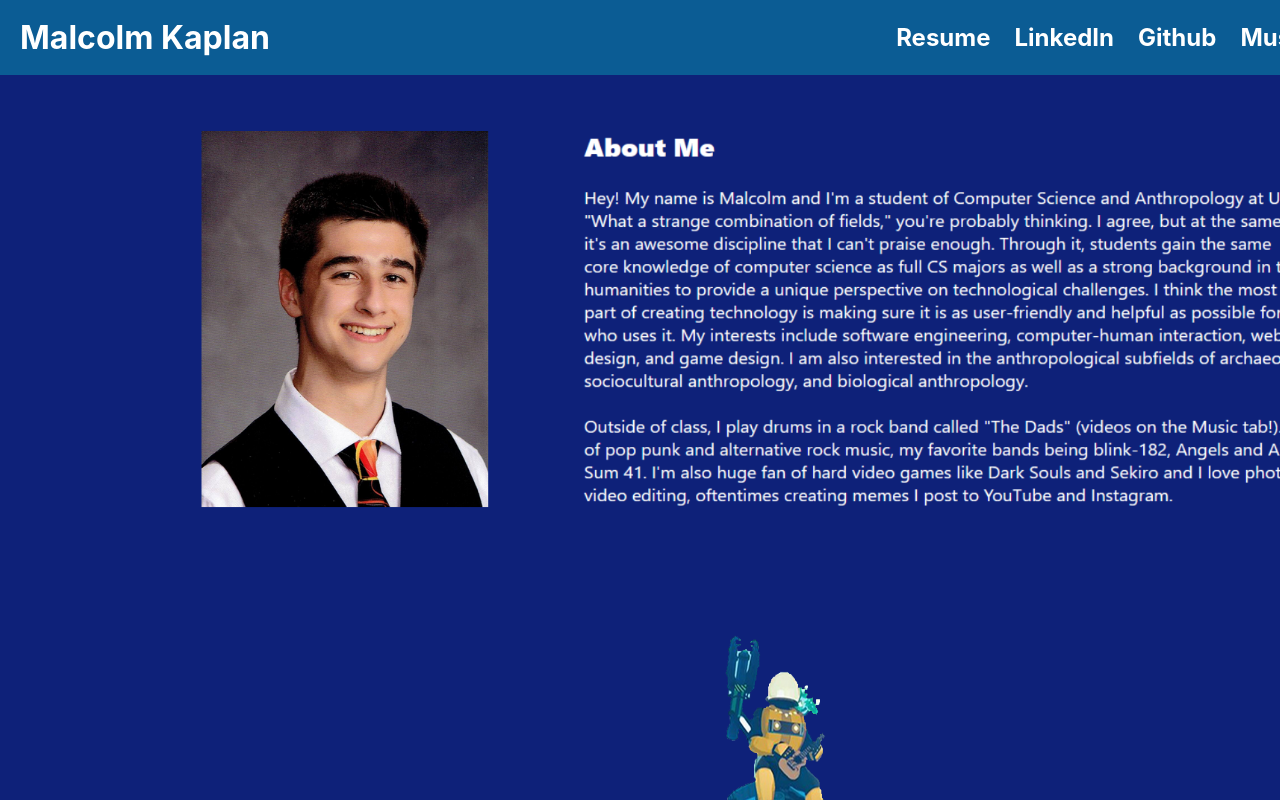
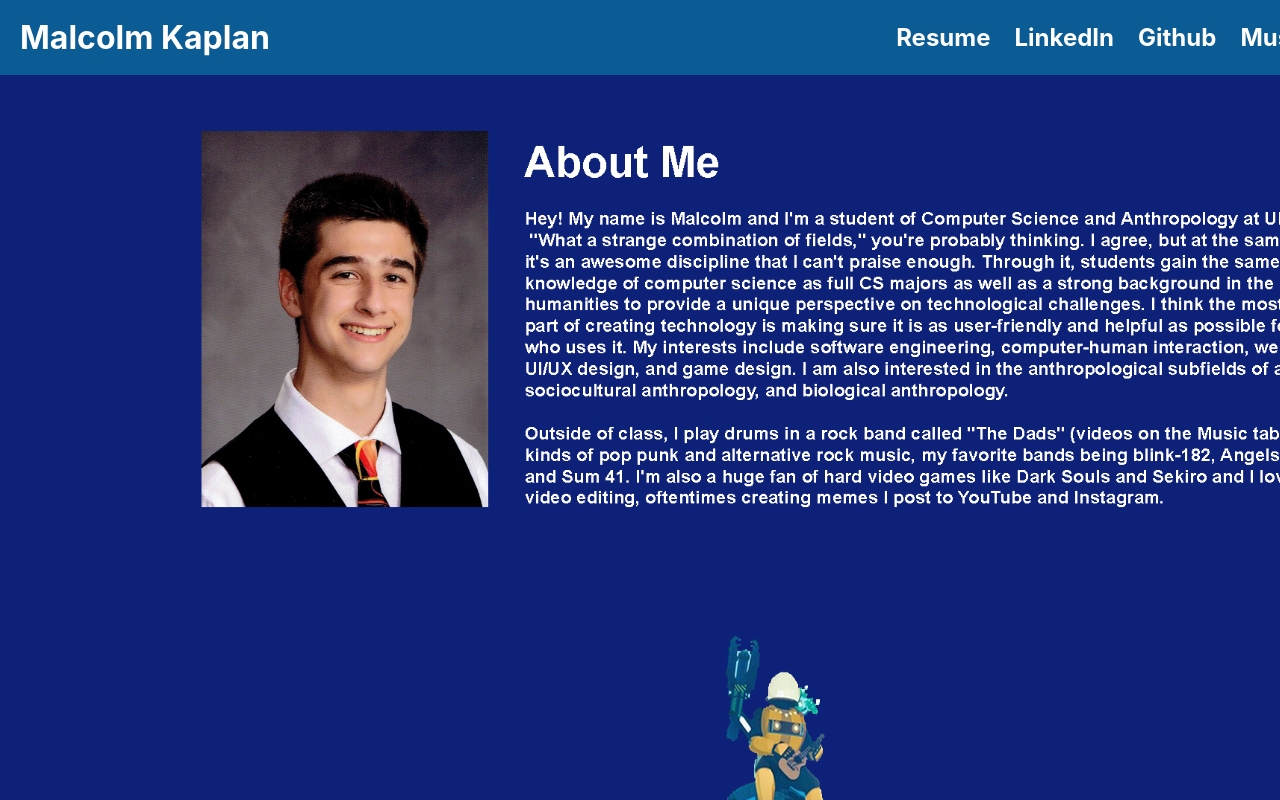
Before and after one commit to mkaplan6/personal-website, a React (Create React App) app: page / in a window 1280 px wide. Shown: the top 800 px of the page. Built offline with nearby package versions, Linux system fonts and the light colour scheme.

Commit message:
updated resume, minor word tweaks

```diff
--- a/src/Components/Home.js
+++ b/src/Components/Home.js
@@ -1,7 +1,7 @@
 //import pfp from '.././images/pfp.jpg';
 import banner from '.././images/banner.png';
 //import text from '.././images/text.png';
-import home from '.././images/home.png'
+import home2 from '.././images/home2.png'
 // import guitar from '.././images/guitar.jpg';
 // import drum from '.././images/drum.png';
 // import Counter from '../Counter';
@@ -12,7 +12,7 @@ export const Home = () => {
       {/*<img style={{position:"absolute", left: 350, bottom: 250, width:255.75, height:337}}src={guitar} alt=""/>
       <img style={{position:"absolute", left: 350, bottom: 25, width:255.75, height:337}}src={drum} alt=""/>*/}
       <img style={{position:"absolute", bottom: -300, width:1545, height:"60%"}}src={banner} alt=""/>
-      <img style={{position:"relative", left: 200, bottom: -50, width:1200, height:400}}src={home} alt=""/>
+      <img style={{position:"relative", left: 200, bottom: -50, width:1200, height:400}}src={home2} alt=""/>
       {/* <img style={{position:"relative", left: 200, bottom: -50, width:306.9, height:404.4}}src={pfp} alt=""/>
       <img style={{position:"relative", left: 300, bottom: -50, width:875, height:400}}src={text} alt=""/> */}
       {/* <h2 style={{position:"relative", left: 735, bottom:350, textAlign: 'left', color:"white"}}><b>About Me</b></h2>
--- a/src/Components/Music.js
+++ b/src/Components/Music.js
@@ -37,7 +37,7 @@ export const Music = () => {
       position="relative"
       />
 
-      <h2 style={{position:"relative", left: 850, bottom: 250, color:"white"}}>Here's a few videos of The Dads and some solo songs.</h2>
+      <h2 style={{position:"relative", left: 840, bottom: 250, color:"white"}}>Here are a few videos of The Dads and some solo songs.</h2>
 
     </div>
   )
--- a/src/Components/Resume.js
+++ b/src/Components/Resume.js
@@ -4,7 +4,7 @@ import banner from '.././images/banner.png';
     return (
         <div className='Res'>
             <object data = 'https://drive.google.com/file/d/1KP24nYSE6rFhWTwRwW52c__jchzXZ3CR/view?usp=sharing' type="application/pdf" width="100%" height={100}>
-            <iframe src="https://drive.google.com/file/d/1SIzrj4OooWliTK4bCHbkzYaTIdebY_7r/preview" width="1545" height="1100" allow="autoplay" title='Resume'></iframe>
+            <iframe src="https://drive.google.com/file/d/10Xg0Qx7P3OEPlGg16HxTz1mC8H_7bNqK/preview" width="1545" height="1100" allow="autoplay" title='Resume'></iframe>
             </object>
             <img style={{position:"relative", bottom: -10, width:1545, height:"100%"}}src={banner} alt=""/>
         </div>
```
Also changed, not shown: src/images/home2.png (added).
